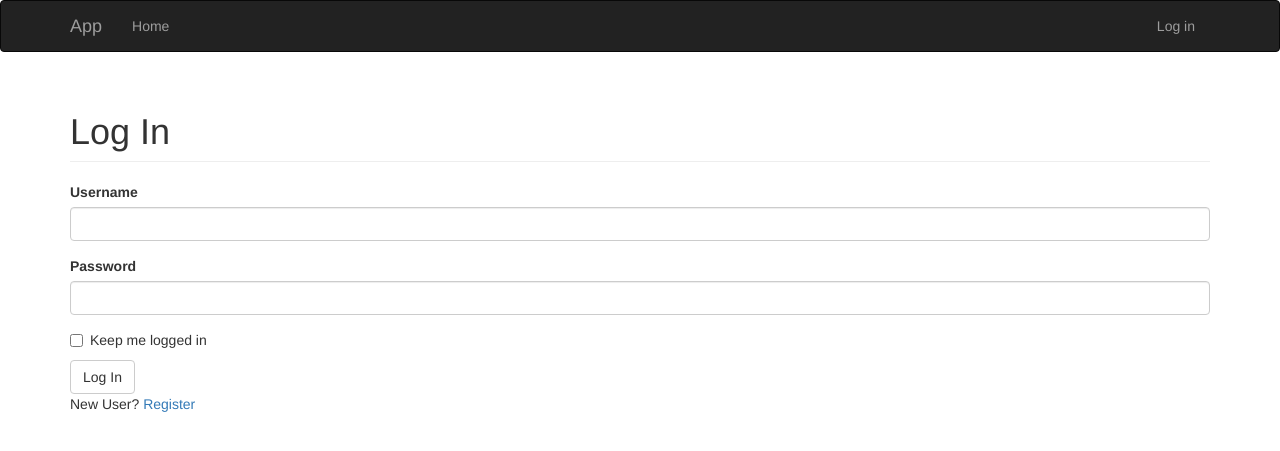
After one commit to RafalKornel/NoNugatNotifier, a Flask app: page /login in a window 1280 px wide. The commit adds this page. Shown: the top 451 px of the page. Run offline with Flask 2, Linux system fonts and the light colour scheme; some libraries are stand-ins or nearby versions.

Commit message:
[NEW] Registration and login system initialized

```diff
--- a/app/__init__.py
+++ b/app/__init__.py
@@ -3,12 +3,15 @@ from flask_sqlalchemy import SQLAlchemy
 from flask_bootstrap import Bootstrap
 from flask_moment import Moment
 from flask_mail import Mail
+from flask_login import LoginManager
 from config import config
 
 db = SQLAlchemy()
 bootstrap = Bootstrap()
 mail = Mail()
 moment = Moment()
+login_manager = LoginManager()
+login_manager.login_view = "auth.login"
 
 
 def create_app(config_name):
@@ -19,9 +22,12 @@ def create_app(config_name):
     bootstrap.init_app(app)
     mail.init_app(app)
     moment.init_app(app)
+    login_manager.init_app(app)
     db.init_app(app)
 
     from .main import main as main_blueprint
+    from .auth import auth as auth_blueprint
     app.register_blueprint(main_blueprint)
+    app.register_blueprint(auth_blueprint)
 
     return app
--- /dev/null
+++ b/app/auth/__init__.py
@@ -0,0 +1,5 @@
+from flask import Blueprint
+
+auth = Blueprint("auth", __name__)
+
+from . import views
--- /dev/null
+++ b/app/auth/forms.py
@@ -0,0 +1,32 @@
+from flask_wtf import FlaskForm
+from ..models import User
+from wtforms import StringField, PasswordField, BooleanField, SubmitField
+from wtforms.validators import DataRequired, EqualTo, Length, Email, Regexp, ValidationError
+
+class LoginForm(FlaskForm):
+    username = StringField("Username", validators=[
+        DataRequired(), Length(1, 64),
+        Regexp('^[A-Za-z][A-Za-z0-9_.]*$', 0,
+        "Username must have only letters, numbers, dots or unserscores")])
+
+    password = PasswordField("Password", validators=[DataRequired()])
+    remember_me = BooleanField("Keep me logged in")
+    submit = SubmitField("Log In")
+
+
+class RegistrationForm(FlaskForm):
+    username = StringField("Username", validators=[
+        DataRequired(), Length(1, 64),
+        Regexp('^[A-Za-z][A-Za-z0-9_.]*$', 0,
+        "Username must have only letters, numbers, dots or unserscores")])
+    password = PasswordField("Password", validators=[DataRequired()])
+    password2 = PasswordField("Confirm password", validators=[
+        DataRequired(),
+        EqualTo("password", message="Passwords must match")])
+
+    register_key = StringField("Secret key", validators=[DataRequired()])
+    submit = SubmitField("Register")
+
+    def validate_username(self, field):
+        if User.query.filter_by(username=field.data).first():
+            raise ValidationError("Username already in use.")
--- /dev/null
+++ b/app/auth/views.py
@@ -0,0 +1,62 @@
+from flask import render_template, request, redirect, url_for, flash, current_app
+from flask_login.utils import login_required
+from . import auth
+from ..models import User
+from .forms import LoginForm, RegistrationForm
+from flask_login import login_user, logout_user, current_user
+from .. import db
+
+
+@auth.route("/login", methods=["POST", "GET"])
+def login():
+
+    if current_user.is_authenticated:
+        flash("Already logged in!")
+        return redirect(url_for("main.index"))
+
+    form = LoginForm()
+
+    if form.validate_on_submit():
+        username = form.username.data
+
+        user = User.query.filter_by(username=username).first()
+
+        if user is not None and user.verify_password(form.password.data):
+            login_user(user, form.remember_me.data)
+            next = request.args.get("next")
+            if next is None or not next.startswith("/"):
+                next = url_for("main.index")
+            return redirect(next)
+        flash("Invalid username or password")
+
+    return render_template("auth/login.html", form=LoginForm())
+
+
+@auth.route("/logout")
+def logout():
+    logout_user()
+    flash("Succesfully logged out")
+    return redirect(url_for("main.index"))
+
+
+@auth.route("/register", methods=["GET", "POST"])
+def register():
+    form = RegistrationForm()
+    if form.validate_on_submit() and validate_secret_key(form.register_key.data):
+
+        user = User(
+            username = form.username.data,
+            password = form.password.data,
+        )
+
+        db.session.add(user)
+        db.session.commit()
+        print(f"committed {user}")
+
+        flash("Succesfully registered.")
+        return redirect(url_for("auth.login"))
+
+    return render_template("auth/register.html", form=form)
+
+def validate_secret_key(key):
+    return current_app.config["REGISTER_KEY"] == key
--- /dev/null
+++ b/app/templates/auth/login.html
@@ -0,0 +1,16 @@
+{% extends "base.html" %}
+
+{% block title %} Log in {% endblock %}
+
+{% block page_content %}
+
+<h1 class="page-header">Log In</h1>
+
+{% import "bootstrap/wtf.html" as wtf %}
+{{ wtf.quick_form(form)}}
+
+<p> New User?
+    <a href="{{ url_for('auth.register') }}">Register</a>
+</p>
+
+{% endblock %}
--- a/app/templates/base.html
+++ b/app/templates/base.html
@@ -19,6 +19,14 @@
                 <li><a href="/">Home</a></li>
             </ul>
 
+            <ul class="nav navbar-nav navbar-right">
+                {% if current_user.is_authenticated %}
+                <li><a style="cursor: default;">Logged as: {{ current_user.username }}</a></li>
+                <li><a href="{{ url_for('auth.logout') }}">Log out</a></li>
+                {% else %}
+                <li><a href="{{ url_for('auth.login') }}">Log in</a></li>
+                {% endif %}
+            </ul>
 
         </div>
     </div>
--- a/config.py
+++ b/config.py
@@ -3,7 +3,7 @@ basedir = os.path.abspath(os.path.dirname(__file__))
 
 class Config:
     SECRET_KEY = os.environ.get("SECRET_KEY", "some hard to guess secret key")
-    REGISTER_KEY = os.environ.get("REGISTER_KEY", "hakiery-miesiąc bez orzecha")
+    REGISTER_KEY = os.environ.get("REGISTER_KEY", "test_key")
     SQLALCHEMY_TRACK_MODIFICATIONS = False
     FLASKY_ADMIN = os.environ.get("FLASKY_ADMIN")
 
--- a/nnn.py
+++ b/nnn.py
@@ -1,4 +1,5 @@
 from app import create_app, db
+from app.models import User
 from flask_migrate import Migrate
 
 app = create_app("development")
@@ -7,4 +8,4 @@ migrate = Migrate(app, db)
 
 @app.shell_context_processor
 def make_shell_context():
-    return { "db":db }
+    return { "db":db, "User":User }
```
Also changed, not shown: app/models.py (+25 -4 lines), app/templates/auth/register.html (added, +12 -0 lines), migrations/alembic.ini (added, +45 -0 lines), migrations/env.py (added, +96 -0 lines), migrations/script.py.mako (added, +24 -0 lines), migrations/versions/2864abffd811_.py (added, +34 -0 lines), 1 other file.
